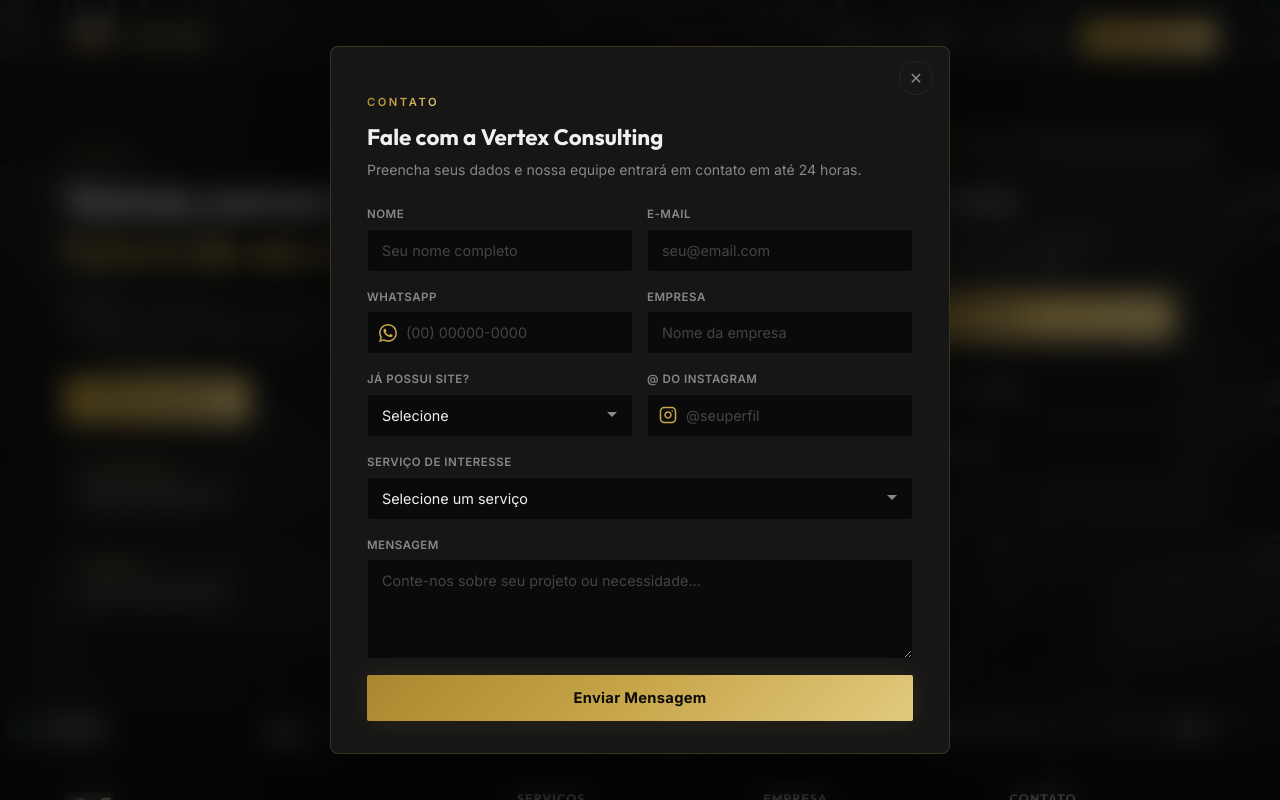
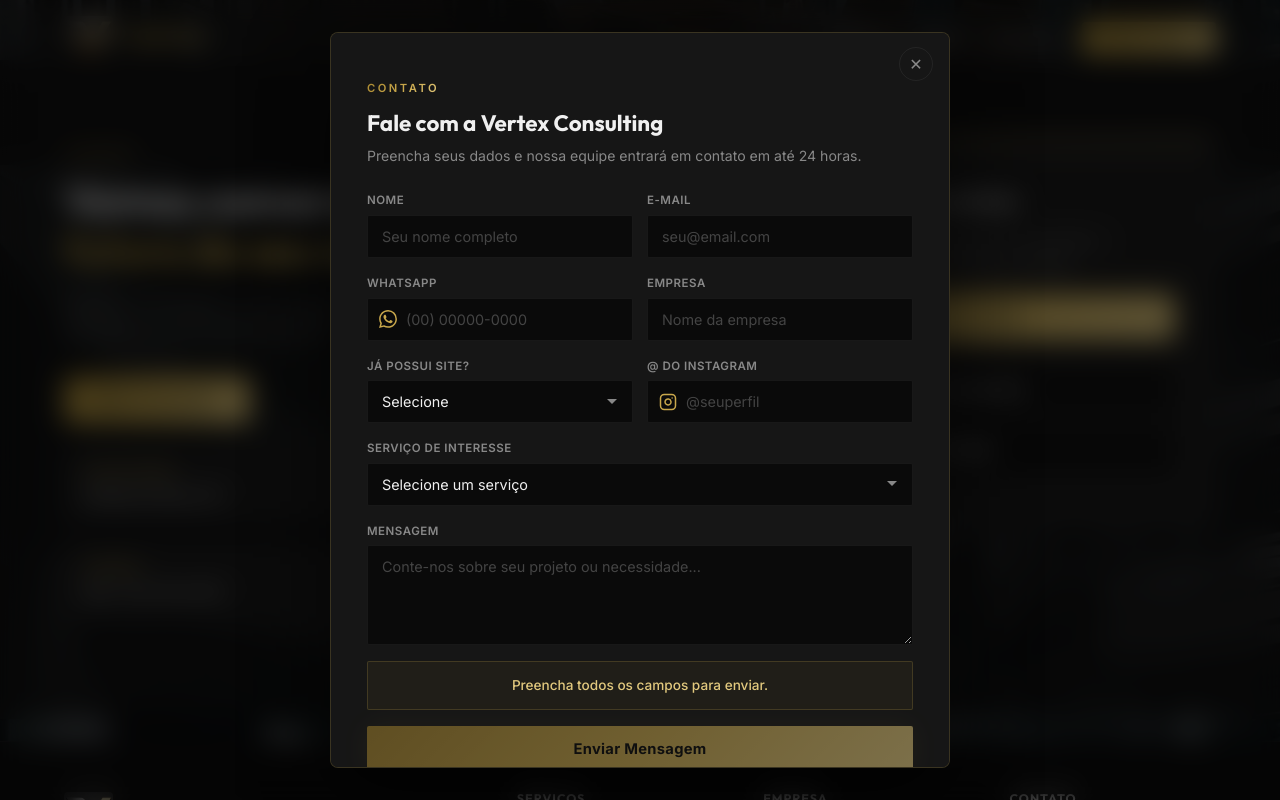
Before and after one commit to vertexxconsulting/Vertexconsulting, a React (Vite) app: page / in a window 1280 px wide. Both pictures are taken after a click on the button "Abrir Formulário". Shown: the part 2647-3447 px from the top of the page. Built offline with nearby package versions, Linux system fonts and the light colour scheme; no server answers.

Commit message:
fix: formulario trava ate todos os campos obrigatorios preenchidos

```diff
--- a/src/pages/LandingPage.css
+++ b/src/pages/LandingPage.css
@@ -722,6 +722,11 @@
   border: 1px solid rgba(244,67,54,0.3);
   color: var(--error);
 }
+.form-msg--hint {
+  background: rgba(201,168,76,0.06);
+  border: 1px solid var(--line-gold);
+  color: var(--gold-light);
+}
 
 /* ==================== FOOTER ==================== */
 .footer {
--- a/src/pages/LandingPage.tsx
+++ b/src/pages/LandingPage.tsx
@@ -100,6 +100,15 @@ export default function LandingPage() {
     setFormData((prev) => ({ ...prev, [key]: e.target.value }));
     if (formStatus !== 'idle') setFormStatus('idle');
   };
+
+  const isFormComplete = () => {
+    const required: (keyof typeof formData)[] = [
+      'name', 'email', 'phone', 'company', 'service', 'has_site', 'instagram', 'message',
+    ];
+    return required.every((k) => formData[k].trim() !== '');
+  };
+
+  const canSubmit = isFormComplete() && formStatus !== 'sending';
 
   const openForm = () => {
     setMobileMenu(false);
@@ -422,6 +431,7 @@ export default function LandingPage() {
                           placeholder="(00) 00000-0000"
                           value={formData.phone}
                           onChange={setField('phone')}
+                          required
                         />
                       </div>
                     </div>
@@ -434,6 +444,7 @@ export default function LandingPage() {
                         placeholder="Nome da empresa"
                         value={formData.company}
                         onChange={setField('company')}
+                        required
                       />
                     </div>
                   </div>
@@ -445,6 +456,7 @@ export default function LandingPage() {
                         name="has_site"
                         value={formData.has_site}
                         onChange={setField('has_site')}
+                        required
                       >
                         <option value="">Selecione</option>
                         <option value="Sim">Sim</option>
@@ -462,6 +474,7 @@ export default function LandingPage() {
                           placeholder="@seuperfil"
                           value={formData.instagram}
                           onChange={setField('instagram')}
+                          required
                         />
                       </div>
                     </div>
@@ -500,10 +513,15 @@ export default function LandingPage() {
                       Erro ao enviar mensagem. Tente novamente.
                     </div>
                   )}
+                  {!isFormComplete() && (
+                    <div className="form-msg form-msg--hint">
+                      Preencha todos os campos para enviar.
+                    </div>
+                  )}
                   <button
                     type="submit"
                     className="btn btn--primary btn--full"
-                    disabled={formStatus === 'sending'}
+                    disabled={!canSubmit}
                   >
                     {formStatus === 'sending' ? 'Enviando...' : 'Enviar Mensagem'}
                   </button>
```
